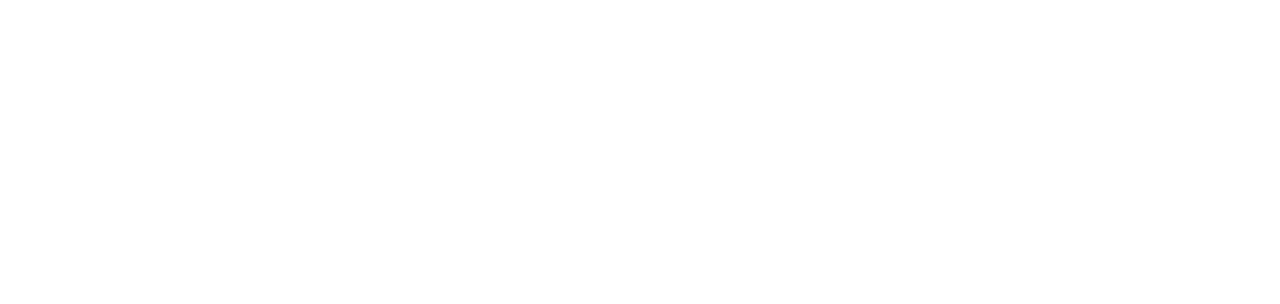
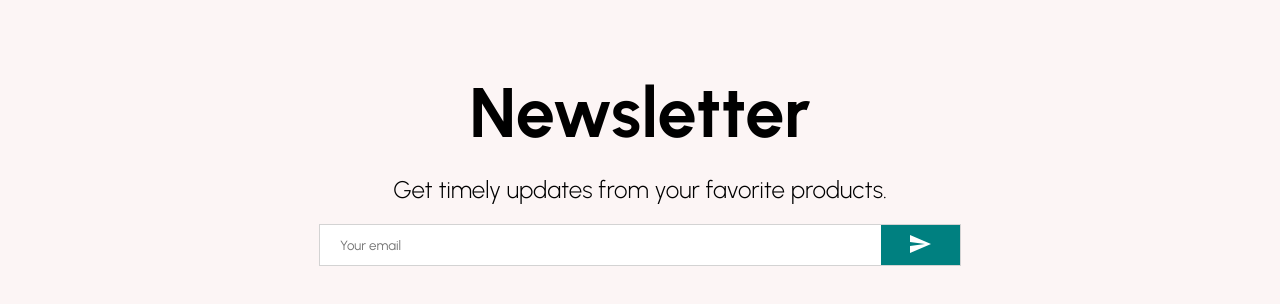
Before and after one commit to shuvocasanova/E-commerce, a React (Create React App) app in the folder ecommerce-front_end/: page / in a window 1280 px wide. Shown: the part 2328-2632 px from the top of the page. Before the commit the page ends 2256 px from the top, so only its background shows below. Built offline with nearby package versions, Linux system fonts and the light colour scheme.

Commit message:
Newsletter

```diff
--- a/ecommerce-front_end/src/App.js
+++ b/ecommerce-front_end/src/App.js
@@ -1,5 +1,4 @@
 import React from "react";
-import Navbar from "./components/Navbar";
 import Home from "./pages/Home";
 
 const App = () => {
--- /dev/null
+++ b/ecommerce-front_end/src/components/NewsLetter.jsx
@@ -0,0 +1,62 @@
+import { Send } from "@material-ui/icons";
+import styled from "styled-components";
+
+const Container = styled.div`
+  height: 60vh;
+  background-color: #fcf5f5;
+  display: flex;
+  align-items: center;
+  justify-content: center;
+  flex-direction: column;
+`;
+
+const Title = styled.h1`
+font-size: 70px;
+margin-bottom: 20px;
+`;
+
+const Description = styled.p`
+font-size: 24px;
+font-weight: 300;
+margin-bottom: 20px;
+`;
+
+const InputContainer = styled.div`
+    width: 50%;
+    height: 40px;
+    background-color: white;
+    display: flex;
+    justify-content: space-between;
+    border: 1px solid lightgray;
+`;
+
+const Input = styled.input`
+border: none;
+flex: 8;
+padding-left: 20px;
+`;
+
+const Button = styled.button`
+flex: 1;
+border: none;
+cursor: pointer;
+background-color: teal;
+color: white;
+`;
+
+const NewsLetter = () => {
+  return (
+    <Container>
+      <Title>Newsletter</Title>
+      <Description>Get timely updates from your favorite products.</Description>
+      <InputContainer>
+        <Input placeholder="Your email" />
+        <Button>
+          <Send />
+        </Button>
+      </InputContainer>
+    </Container>
+  );
+};
+
+export default NewsLetter;
--- a/ecommerce-front_end/src/pages/Home.jsx
+++ b/ecommerce-front_end/src/pages/Home.jsx
@@ -2,6 +2,7 @@
 import Announcement from "../components/Announcement";
 import Categories from "../components/Categories";
 import Navbar from "../components/Navbar";
+import NewsLetter from "../components/NewsLetter";
 import Products from "../components/Products";
 import Slider from "../components/Slider";
 
@@ -13,6 +14,7 @@
       <Slider />
       <Categories />
       <Products />
+      <NewsLetter />
     </div>
   );
 };
```
